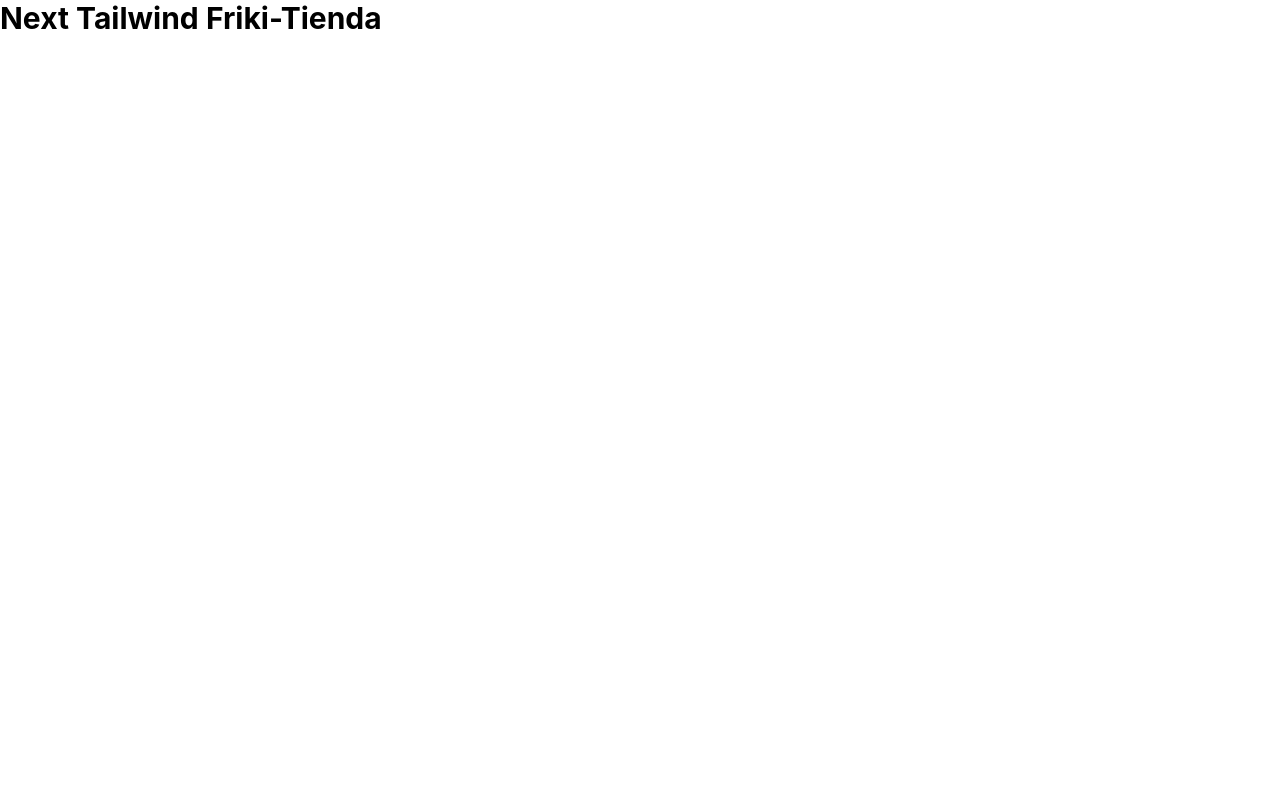
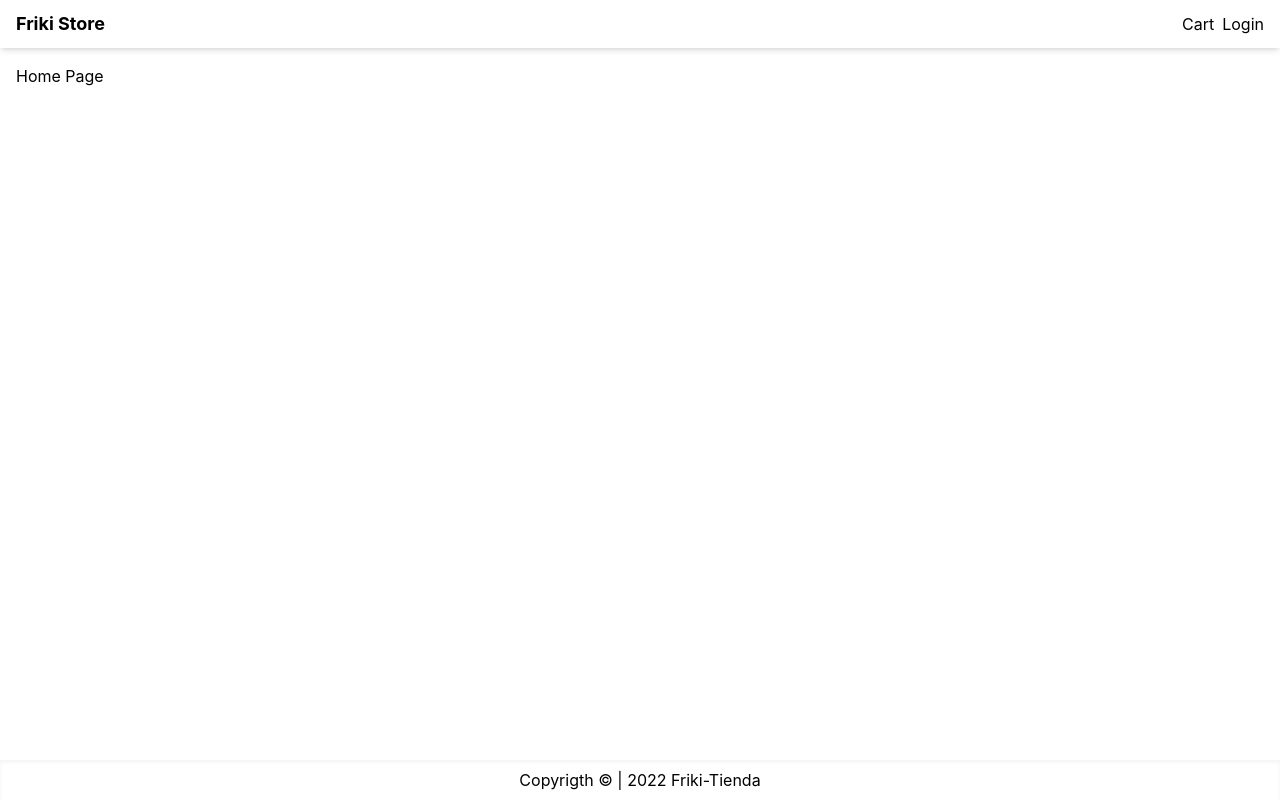
Before and after one commit to SaulSR/Proyecto5-Friki-Tienda, a Next.js app: page / in a window 1280 px wide. Built offline with nearby package versions, Linux system fonts and the light colour scheme.

Commit message:
Secciones:Header,Main.Footer.

```diff
--- /dev/null
+++ b/components/Layout.js
@@ -0,0 +1,37 @@
+import Head from 'next/head';
+import Link from 'next/link';
+import React from 'react';
+
+export default function Layout({ title, children }) {
+  return (
+    <>
+      <Head>
+        <title>{title ? title + '-Friki Store' : 'Friki-Store'}</title>
+        <meta name="description" content="Ecommerce Website" />
+        <link rel="icon" href="/favicon.ico" />
+      </Head>
+
+      <div className="flex min-h-screen flex-col justify-between">
+        <header>
+          <nav className="flex h-12 items-center px-4 justify-between shadow-md">
+            <Link href="/">
+              <a className="text-lg font-bold">Friki Store</a>
+            </Link>
+            <div>
+              <Link href="/cart">
+                <a className="p-2">Cart</a>
+              </Link>
+              <Link href="/login">
+                <a className="p2">Login</a>
+              </Link>
+            </div>
+          </nav>
+        </header>
+        <main className="container m-auto mt-4 px-4">{children}</main>
+        <footer className="flex h-10 justify-center items-center shadow-inner">
+          <p>Copyrigth © | 2022 Friki-Tienda </p>
+        </footer>
+      </div>
+    </>
+  );
+}
--- a/pages/index.js
+++ b/pages/index.js
@@ -1,15 +1,5 @@
-import Head from 'next/head';
+import Layout from '../components/Layout';
 
 export default function Home() {
-  return (
-    <div>
-      <Head>
-        <title>Create Next App</title>
-        <meta name="description" content="Generated by create next app" />
-        <link rel="icon" href="/favicon.ico" />
-      </Head>
-
-      <h1 className="text-3xl font-bold">Next Tailwind Friki-Tienda</h1>
-    </div>
-  );
+  return <Layout title="Home Page">Home Page</Layout>;
 }
```
Also changed, not shown: .eslintrc.json.
